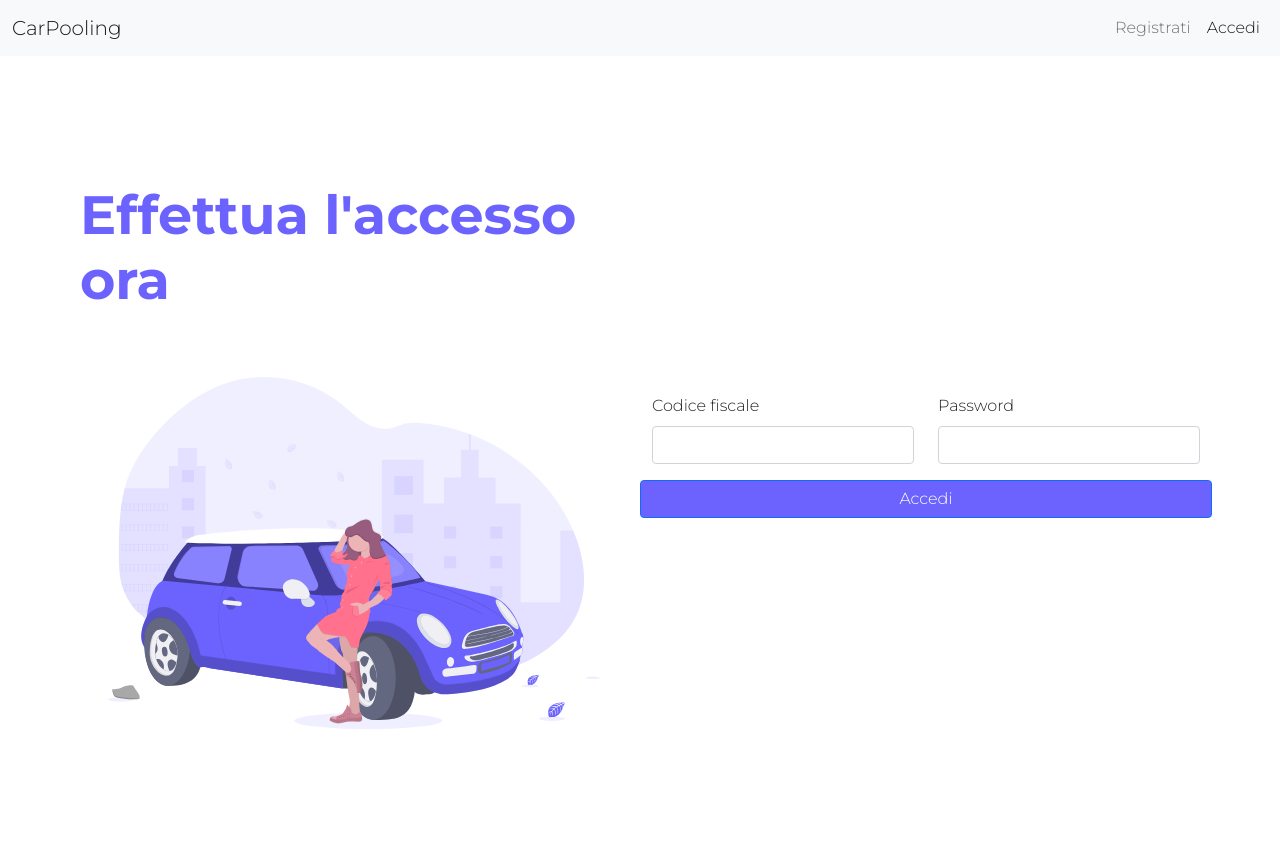
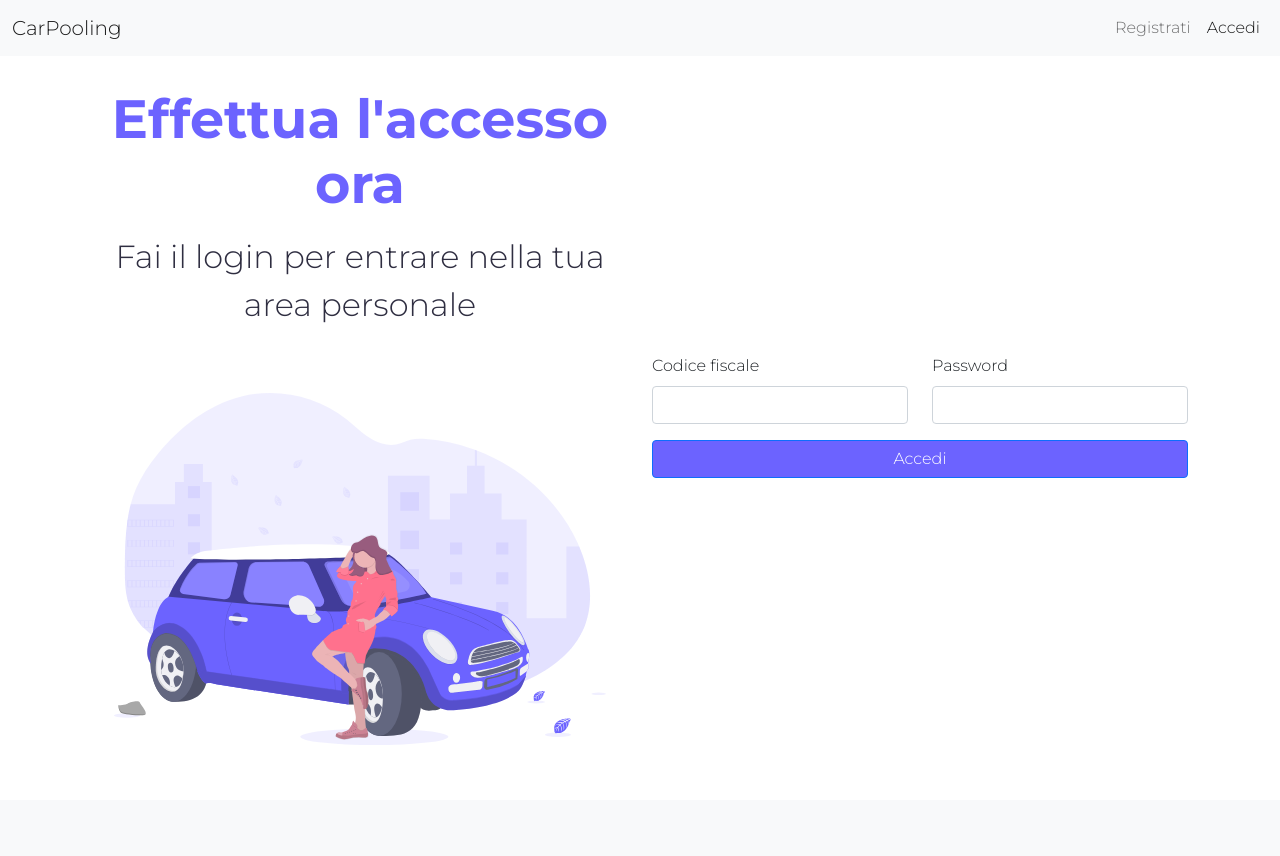
Before and after one commit to riccardocalligaro/car_pooling, a PHP site: page /driver/login/login.php in a window 1280 px wide. After the commit the page ends 740 px from the top, so only its background shows below. Run offline with PHP 8.4, Linux system fonts and the light colour scheme.

Commit message:
Fixed design

```diff
--- a/website/client/search/search.php
+++ b/website/client/search/search.php
@@ -36,7 +36,7 @@
         $rows = $res->num_rows;
 
         if ($rows > 0) {
-            echo '<table class="table w-75">
+            echo '<table class="table w-75 mx-auto">
             <thead>
                 <tr>
                     <th scope="col">Città partenza</th>
@@ -70,7 +70,7 @@
         } else {
             echo '
             <div class="text-center">
-            <h2>Nessun risultato</h2>
+            <h2 class="mb-2">Nessun risultato</h2>
             <img class="mt-5 responsive" src="./assets/illustrations/To_do.svg" alt="" srcset="">
             </div>
             ';
--- a/website/css/style.css
+++ b/website/css/style.css
@@ -7,12 +7,12 @@
   --title-font-weight: Bold;
   --paragraph-font-size: 32px;
   --title-font-size: 54px;
-  height: 100%;
-  width: 100%;
+  width: auto;
 }
 
 body {
   font-family: var(--title-font-family);
+  width: 100%;
 }
 
 .label {
@@ -22,7 +22,7 @@ body {
 .vertical-center {
   min-height: 100%;
   /* Fallback for browsers do NOT support vh unit */
-  min-height: 100vh;
+  min-height: 90vh;
   /* These two lines are counted as one :-)       */
   display: -webkit-box;
   display: -ms-flexbox;
@@ -32,6 +32,8 @@ body {
           align-items: center;
   padding-left: 5rem;
   padding-right: 5rem;
+  margin: auto;
+  width: 100%;
 }
 
 .vertical-center h1 {
@@ -75,9 +77,7 @@ body {
   max-height: 500px;
 }
 
-.table th {
+table th {
   color: var(--primary);
 }
-
-
 /*# sourceMappingURL=style.css.map */
--- a/website/css/style.scss
+++ b/website/css/style.scss
@@ -7,10 +7,12 @@
   --title-font-weight: Bold;
   --paragraph-font-size: 32px;
   --title-font-size: 54px;
+  width: auto;
 }
 
 body {
   font-family: var(--title-font-family);
+  width: 100%;
 }
 
 .label {
@@ -19,7 +21,7 @@ body {
 
 .vertical-center {
   min-height: 100%; /* Fallback for browsers do NOT support vh unit */
-  min-height: 100vh; /* These two lines are counted as one :-)       */
+  min-height: 90vh; /* These two lines are counted as one :-)       */
 
   display: flex;
   align-items: center;
@@ -27,27 +29,30 @@ body {
   padding-left: 5rem;
   padding-right: 5rem;
 
-  h1{
-      max-width: fit-content;
+  margin: auto;
+  width: 100%;
+
+  h1 {
+    max-width: fit-content;
   }
 
-  img{
+  img {
     max-width: 100%;
     max-height: 100%;
     min-width: 200px;
   }
 }
 
-.cl1{
-    p{
-        max-width: 700px;
-    }
+.cl1 {
+  p {
+    max-width: 700px;
+  }
 }
 
-.cl2{
-    form{
-        max-width: 800px;
-    }
+.cl2 {
+  form {
+    max-width: 800px;
+  }
 }
 
 .paragraph {
@@ -72,8 +77,8 @@ body {
   //height: auto;
 }
 
-.table{
-  th{
+table {
+  th {
     color: var(--primary);
   }
 }
--- a/website/driver/login/login.php
+++ b/website/driver/login/login.php
@@ -12,9 +12,7 @@ cp_head('Login', '../../');
     <nav class="navbar navbar-expand-lg navbar-light bg-light">
         <div class="container-fluid">
             <a class="navbar-brand" href="index.html">CarPooling</a>
-       <button class="navbar-toggler" type="button" data-bs-toggle="collapse"
-           data-bs-target="#navbarSupportedContent" aria-controls="navbarSupportedContent" aria-expanded="false"
-           aria-label="Toggle navigation">
+            <button class="navbar-toggler" type="button" data-bs-toggle="collapse" data-bs-target="#navbarSupportedContent" aria-controls="navbarSupportedContent" aria-expanded="false" aria-label="Toggle navigation">
                 <span class="navbar-toggler-icon"></span>
             </button>
             <div class="collapse navbar-collapse" id="navbarSupportedContent">
@@ -31,13 +29,12 @@ cp_head('Login', '../../');
     </nav>
 
     <div class="row vertical-center">
-        <div class="col-sm-12 col-md-12 col-lg-6 cl1">
+        <div class="col-sm-12 col-md-12 col-lg-6 cl1 text-center">
             <h1 class="title mx-auto mb-lg-3">Effettua l'accesso ora</h1>
-            <p class="d-md-none mx-auto">Entra nel mondo del car pooling, con un click prenoti un viaggio</p>
-            <img class="d-block pt-5 mx-auto" height="400px" src="../../assets/illustrations/undraw_city_driver_jh2h.svg" alt=""
-                srcset="">
+            <p class="paragraph mx-auto">Fai il login per entrare nella tua area personale</p>
+            <img class="d-block pt-5 mx-auto" height="400px" src="../../assets/illustrations/undraw_city_driver_jh2h.svg" alt="" srcset="">
         </div>
-        <div class="col-lg-6 cl2 center">
+        <div class="col-lg-6 cl2">
             <form action="login_driver.php" method="post" class="mx-auto">
                 <div class="row">
                     <div class="mb-3 col-lg-6 col-sm-12">
@@ -48,6 +45,7 @@ cp_head('Login', '../../');
                         <label for="inputPassword" class="form-label">Password</label>
                         <input type="password" class="form-control" id="inputPassword" name="password">
                     </div>
+                </div>
                 <button type="submit" class="btn btn-primary w-100">Accedi</button>
             </form>
         </div>
--- a/website/trips.html
+++ b/website/trips.html
@@ -79,6 +79,7 @@
         <div class="col">
             <!-- Se non ci sono ancora dati visualizzare l'illustrazione, se ci sono i dati visualizzare la tabella -->
             <img class="d-none mt-5 responsive" src="./assets/illustrations/To_do.svg" alt="" srcset="">
+            <div class="table-responsive">
                 <table class="table w-75">
                     <thead>
                         <tr>
@@ -110,6 +111,7 @@
                 </table>
             </div>
         </div>
+    </div>
 
 </body>
 
```
Also changed, not shown: website/client/login/login.php (+4 -5 lines), website/dashboard_client.php (+5 -5 lines), 1 other file. Lines whose indentation alone changed are shown as unchanged.
